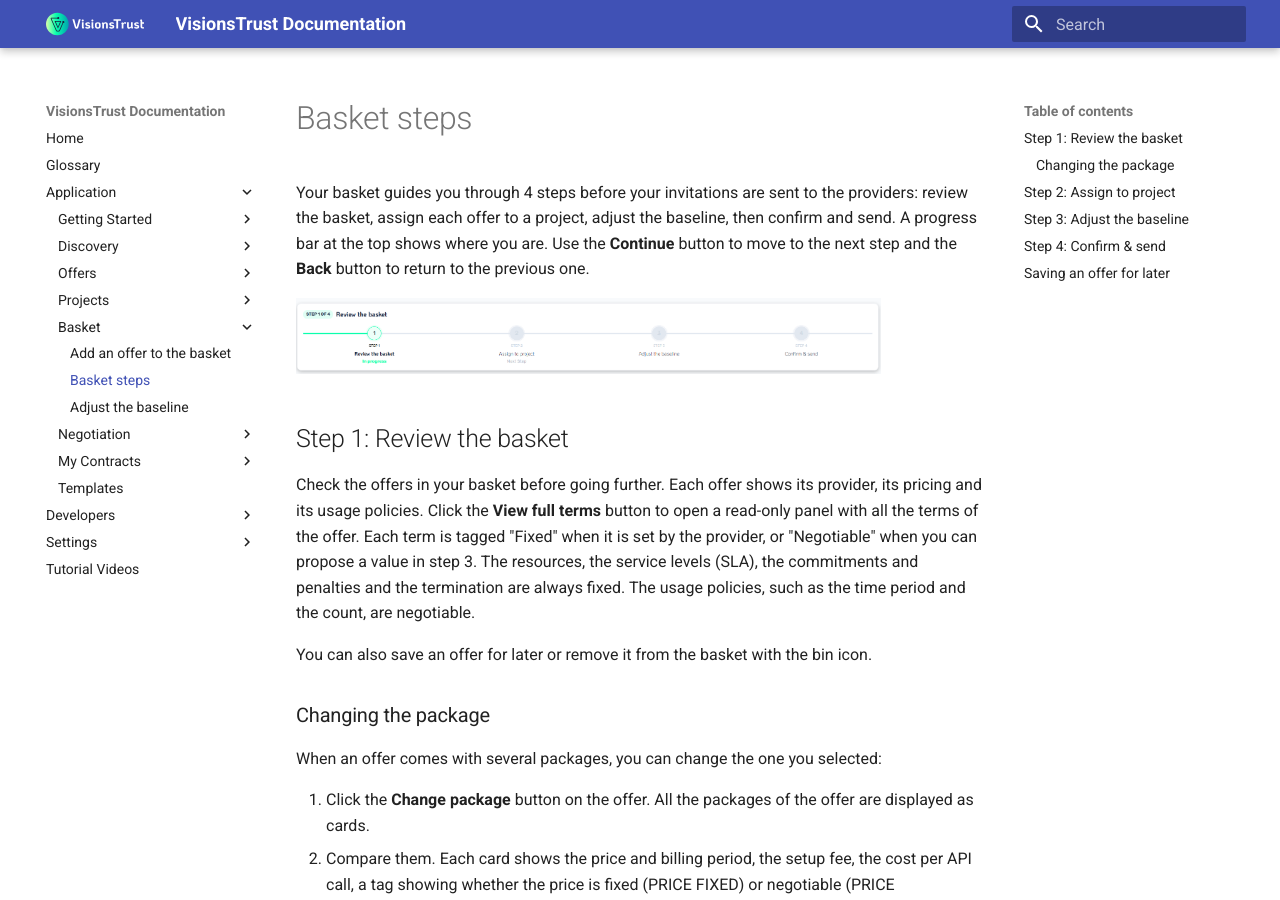
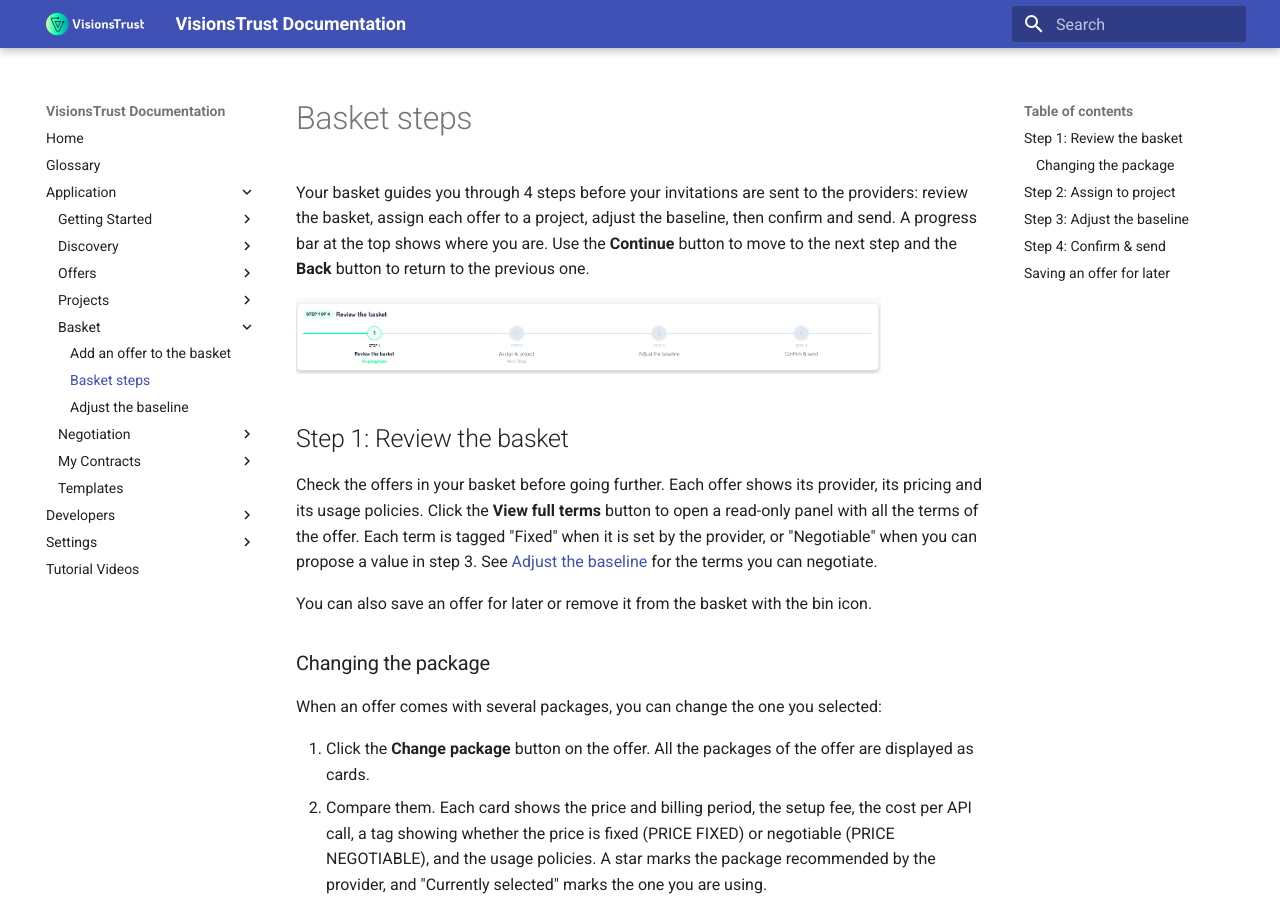
Before and after one commit to VisionsOfficial/visionstrust-docs, an MkDocs documentation site: the page built from docs/application/basket/basket-steps.md, in a window 1280 px wide and 900 px high. Built offline with MkDocs 1.6.1 and Material for MkDocs 9.7.7, drawn with Linux system fonts in a browser that asks for light colours.

```diff
--- a/docs/application/basket/basket-steps.md
+++ b/docs/application/basket/basket-steps.md
@@ -6,7 +6,7 @@ Your basket guides you through 4 steps before your invitations are sent to the p
 
 ## Step 1: Review the basket
 
-Check the offers in your basket before going further. Each offer shows its provider, its pricing and its usage policies. Click the **View full terms** button to open a read-only panel with all the terms of the offer. Each term is tagged "Fixed" when it is set by the provider, or "Negotiable" when you can propose a value in step 3. The resources, the service levels (SLA), the commitments and penalties and the termination are always fixed. The usage policies, such as the time period and the count, are negotiable.
+Check the offers in your basket before going further. Each offer shows its provider, its pricing and its usage policies. Click the **View full terms** button to open a read-only panel with all the terms of the offer. Each term is tagged "Fixed" when it is set by the provider, or "Negotiable" when you can propose a value in step 3. See [Adjust the baseline](./adjusting-the-baseline.md) for the terms you can negotiate.
 
 You can also save an offer for later or remove it from the basket with the bin icon.
 
```
Also changed, not shown: docs/application/basket/adjusting-the-baseline.md (+1 -2 lines).
